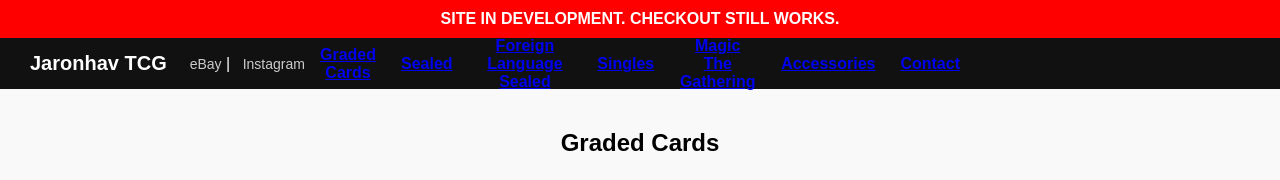
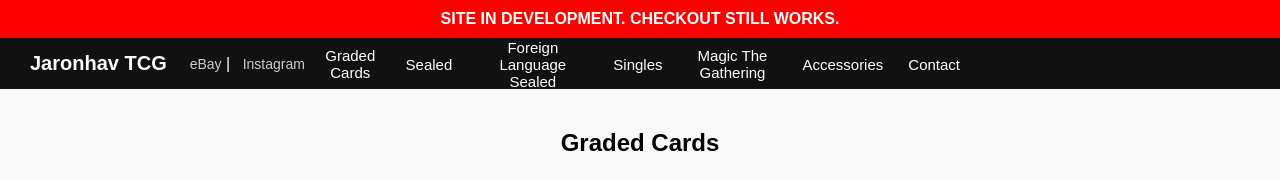
Before and after one commit to Jaronhav/jaronhav-tcg, a plain HTML site: page index.html in a window 1280 px wide. Shown: the top 180 px of the page. Drawn offline with Linux system fonts and the light colour scheme.

Commit message:
Update index.html

```diff
--- a/index.html
+++ b/index.html
@@ -52,24 +52,19 @@
     .nav-center {
       flex: 1;
       display: flex;
-      justify-content: center;   /* centers the menu horizontally */
-      align-items: center;       /* centers vertically inside the top-nav */
+      justify-content: center;
     }
 
     .nav-menu {
       display: flex;
-      gap: 25px;
-      font-weight: 700;          /* bold menu items */
-      align-items: center;
-    }
-
+      gap: 30px;
     }
 
     .nav-menu a {
       color: white;
       text-decoration: none;
       font-size: 15px;
-      font-weight: 700;
+      font-weight: 500;
       position: relative;
     }
 
@@ -219,13 +214,13 @@
 
     <div class="nav-center">
       <div class="nav-menu">
-        <a href="graded_cards.html">Graded Cards</a>
-        <a href="sealed.html">Sealed</a>
-        <a href="foreign_sealed.html">Foreign Language Sealed</a>
-        <a href="singles.html">Singles</a>
-        <a href="mtg.html">Magic The Gathering</a>
-        <a href="accessories.html">Accessories</a>
-        <a href="contact.html">Contact</a>
+        <a href="#graded">Graded Cards</a>
+        <a href="#sealed">Sealed</a>
+        <a href="#foreign">Foreign Language Sealed</a>
+        <a href="#singles">Singles</a>
+        <a href="#mtg">Magic The Gathering</a>
+        <a href="#accessories">Accessories</a>
+        <a href="#contact">Contact</a>
       </div>
     </div>
   </div>
@@ -234,6 +229,7 @@
 
 </body>
 </html>
+
 
 
   <!-- Graded Cards Section -->
```
